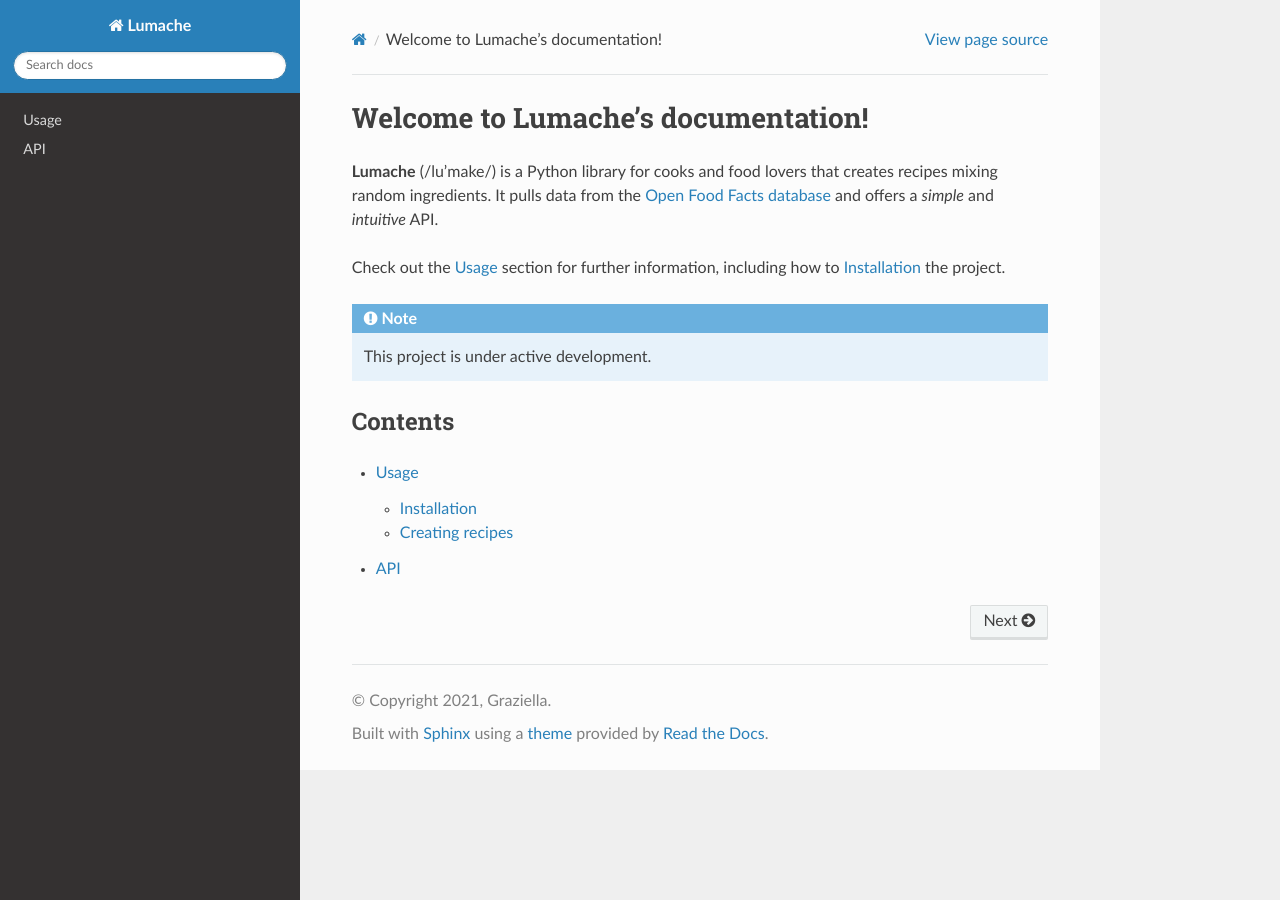
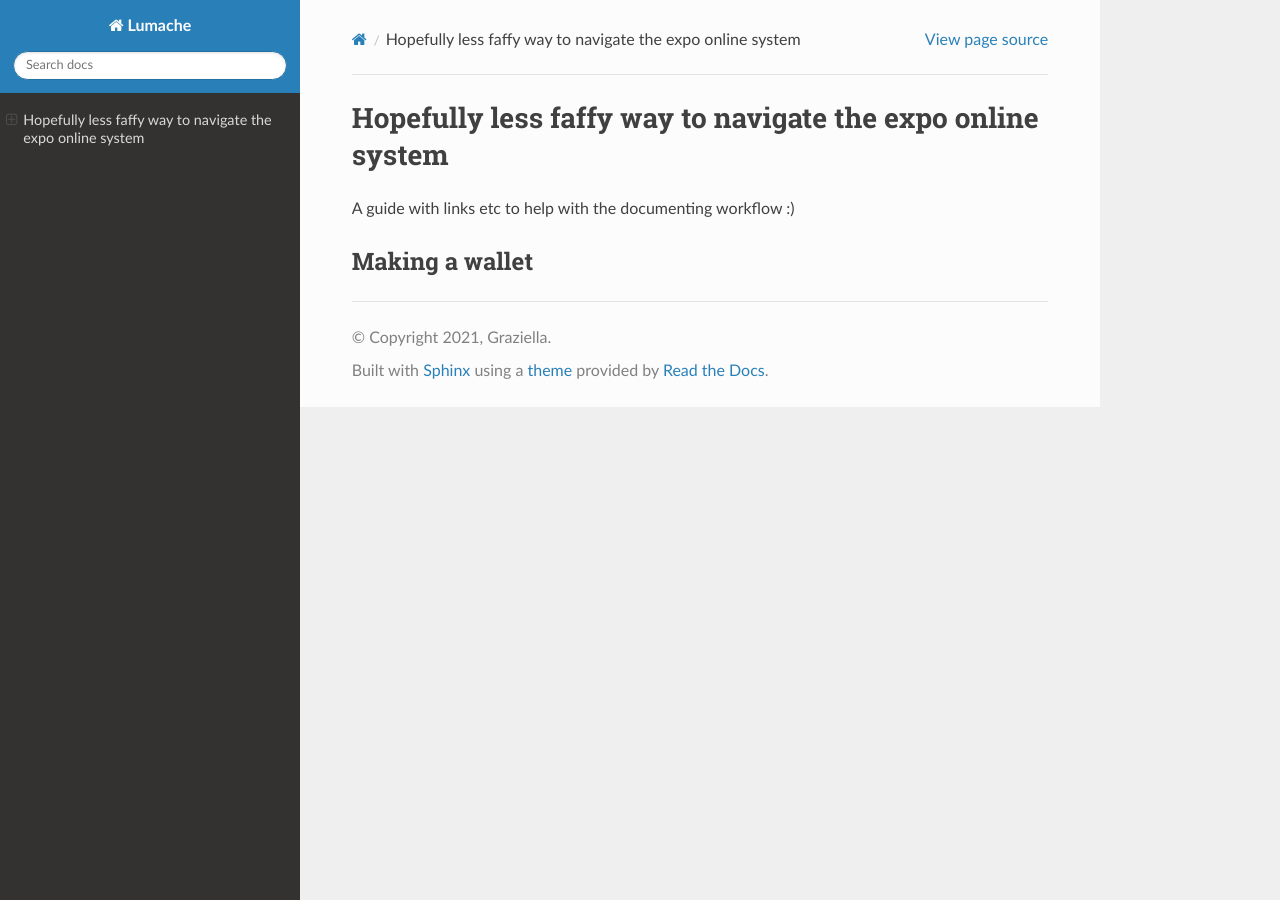
Before and after one commit to DylanW621/expoonlinehelpguide, a Sphinx documentation site: the page built from docs/source/index.rst, in a window 1280 px wide. Built offline with Sphinx 7.4.7 and the Read the Docs theme 3.1.0, drawn with Linux system fonts in a browser that asks for light colours.

Commit message:
Update index.rst to test changes

```diff
--- a/docs/source/index.rst
+++ b/docs/source/index.rst
@@ -1,22 +1,6 @@
-Welcome to Lumache's documentation!
+Hopefully less faffy way to navigate the expo online system
 ===================================
+A guide with links etc to help with the documenting workflow :)
 
-**Lumache** (/lu'make/) is a Python library for cooks and food lovers
-that creates recipes mixing random ingredients.
-It pulls data from the `Open Food Facts database <https://world.openfoodfacts.org/>`_
-and offers a *simple* and *intuitive* API.
-
-Check out the :doc:`usage` section for further information, including
-how to :ref:`installation` the project.
-
-.. note::
-
-   This project is under active development.
-
-Contents
---------
-
-.. toctree::
-
-   usage
-   api
+Making a wallet
+-----------------------------------
```
